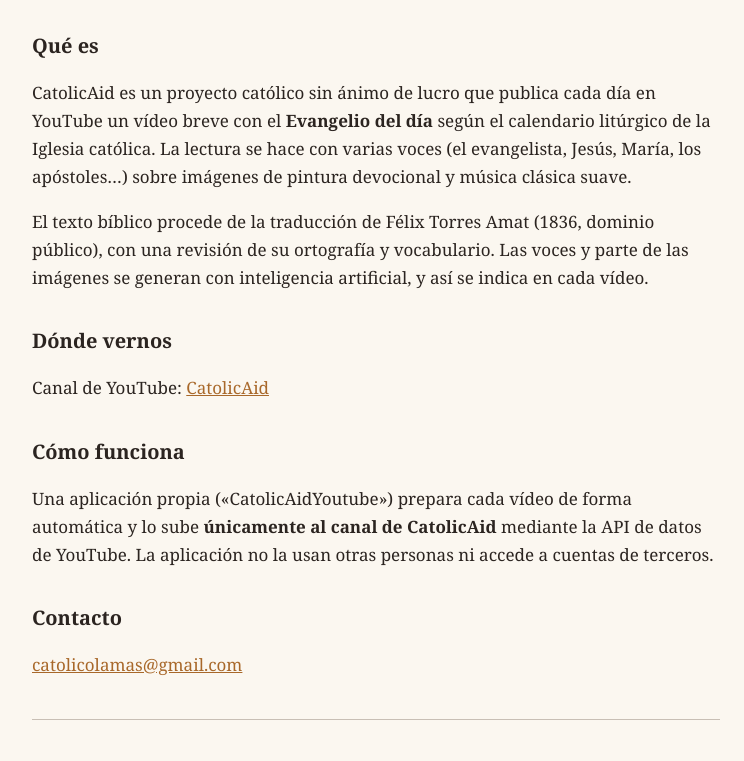
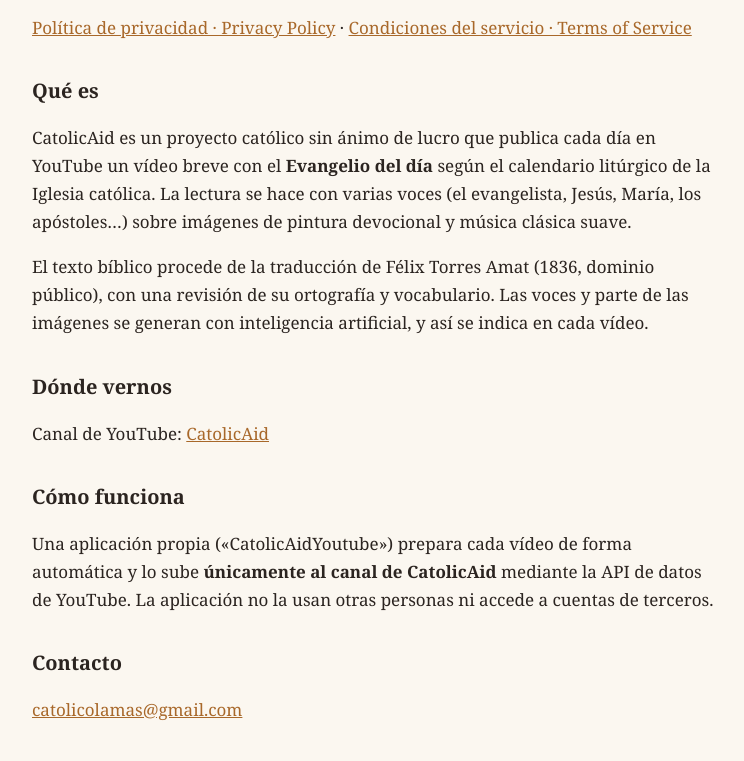
Before and after one commit to CarlitosLamas1/CatholicAid, a plain HTML site: page docs/index.html in a window 1280 px wide. Shown: the part 133-894 px from the top of the page, without its empty margins (264-1008 px from the left). Drawn offline with Linux system fonts and the light colour scheme.

Commit message:
Web: enlace visible a la política de privacidad (Privacy Policy) en la portada
Co-Authored-By: Claude Opus 5.5 <noreply@anthropic.com>

```diff
--- a/docs/index.html
+++ b/docs/index.html
@@ -11,6 +11,7 @@
 <main>
   <h1>CatolicAid</h1>
   <p class="lema">El Evangelio de cada día, leído con el corazón.</p>
+  <p><a href="https://carlitoslamas1.github.io/CatholicAid/privacidad.html">Política de privacidad · Privacy Policy</a> · <a href="https://carlitoslamas1.github.io/CatholicAid/condiciones.html">Condiciones del servicio · Terms of Service</a></p>
 
   <section>
     <h2>Qué es</h2>
```
